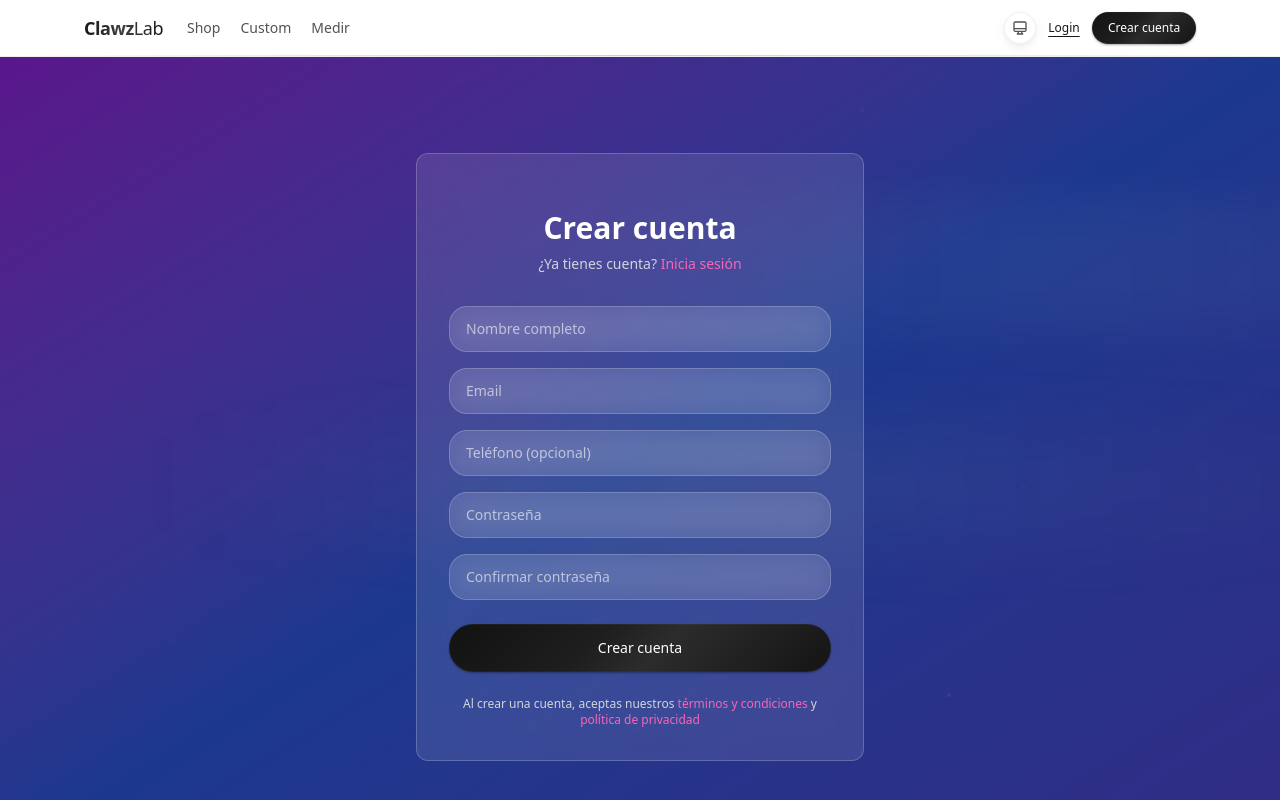
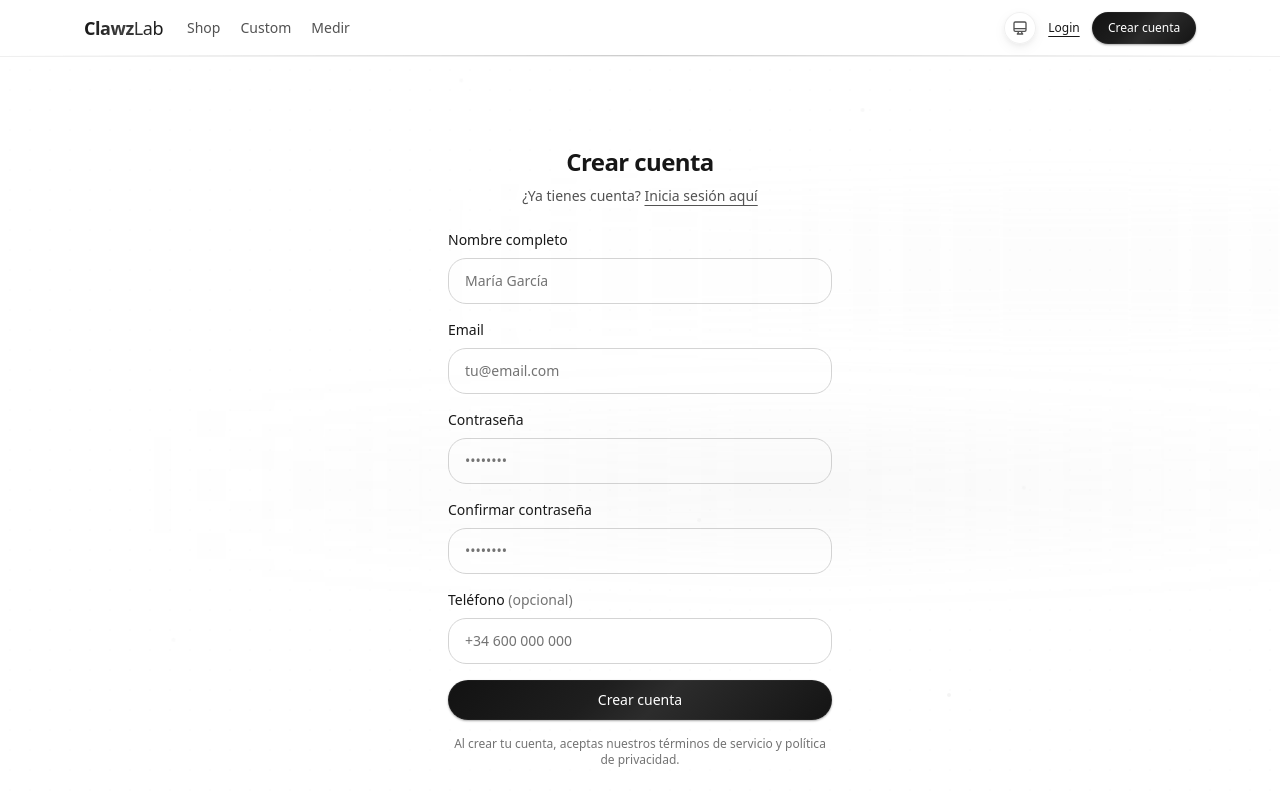
Before and after one commit to victorcg03/clawz-lab, a Next.js app: page /register in a window 1280 px wide. Shown: the top 800 px of the page. Built offline with nearby package versions, Linux system fonts and the light colour scheme.

Commit message:
fix(auth): update register page styling to follow minimalista design system

```diff
--- a/src/app/(public)/register/page.tsx
+++ b/src/app/(public)/register/page.tsx
@@ -1,6 +1,7 @@
 'use client';
 
 import { useState } from 'react';
+import { useRouter } from 'next/navigation';
 import Link from 'next/link';
 import { useForm } from 'react-hook-form';
 import { zodResolver } from '@hookform/resolvers/zod';
@@ -10,9 +11,10 @@ import { registerSchema, type RegisterInput } from '../auth/schema';
 import { registerAction } from '../auth/actions';
 
 export default function RegisterPage() {
+  const router = useRouter();
+
+  const [error, setError] = useState<string | null>(null);
   const [isLoading, setIsLoading] = useState(false);
-  const [error, setError] = useState<string | null>(null);
-  const [success, setSuccess] = useState<string | null>(null);
 
   const {
     register,
@@ -25,15 +27,14 @@ export default function RegisterPage() {
   const onSubmit = async (data: RegisterInput) => {
     setIsLoading(true);
     setError(null);
-    setSuccess(null);
 
     try {
       const result = await registerAction(data);
 
       if (result?.error) {
         setError(result.error);
-      } else if (result?.success) {
-        setSuccess(result.message || 'Cuenta creada exitosamente');
+      } else {
+        router.push('/dashboard');
       }
     } catch {
       setError('Error inesperado. Intenta de nuevo.');
@@ -43,54 +44,53 @@ export default function RegisterPage() {
   };
 
   return (
-    <div className="min-h-screen flex items-center justify-center bg-gradient-to-br from-purple-900 via-blue-900 to-indigo-900">
-      <div className="max-w-md w-full space-y-8 p-8 bg-white/10 backdrop-blur-md rounded-xl border border-white/20">
-        <div>
-          <h2 className="mt-6 text-center text-3xl font-extrabold text-white">
-            Crear cuenta
-          </h2>
-          <p className="mt-2 text-center text-sm text-gray-300">
+    <div className="min-h-screen flex items-center justify-center p-8">
+      <div className="w-full max-w-sm space-y-6">
+        <div className="text-center space-y-2">
+          <h1 className="text-2xl font-semibold tracking-tight">Crear cuenta</h1>
+          <p className="text-sm text-neutral-600 dark:text-neutral-400">
             ¿Ya tienes cuenta?{' '}
             <Link
               href="/login"
-              className="font-medium text-pink-400 hover:text-pink-300 transition-colors"
+              className="font-medium underline underline-offset-4 hover:text-neutral-900 dark:hover:text-neutral-100 transition-colors"
             >
-              Inicia sesión
+              Inicia sesión aquí
             </Link>
           </p>
         </div>
 
-        <form className="mt-8 space-y-6" onSubmit={handleSubmit(onSubmit)}>
+        <form
+          className="space-y-4"
+          onSubmit={handleSubmit(onSubmit)}
+          data-testid="register-form"
+        >
           {error && (
-            <div className="p-3 text-sm text-red-200 bg-red-500/20 border border-red-500/30 rounded-md">
+            <div
+              className="p-3 text-sm text-red-600 bg-red-50 dark:bg-red-900/20 border border-red-200 dark:border-red-800 rounded-md"
+              data-testid="register-error"
+            >
               {error}
-            </div>
-          )}
-
-          {success && (
-            <div className="p-3 text-sm text-green-200 bg-green-500/20 border border-green-500/30 rounded-md">
-              {success}
             </div>
           )}
 
           <div className="space-y-4">
             <div>
-              <label htmlFor="name" className="sr-only">
-                Nombre
+              <label htmlFor="name" className="block text-sm font-medium mb-2">
+                Nombre completo
               </label>
               <Input
                 {...register('name')}
                 id="name"
                 type="text"
                 autoComplete="name"
-                placeholder="Nombre completo"
-                variant="glass"
+                placeholder="María García"
                 error={errors.name?.message}
+                data-testid="register-name"
               />
             </div>
 
             <div>
-              <label htmlFor="email" className="sr-only">
+              <label htmlFor="email" className="block text-sm font-medium mb-2">
                 Email
               </label>
               <Input
@@ -98,29 +98,14 @@ export default function RegisterPage() {
                 id="email"
                 type="email"
                 autoComplete="email"
-                placeholder="Email"
-                variant="glass"
+                placeholder="tu@email.com"
                 error={errors.email?.message}
+                data-testid="register-email"
               />
             </div>
 
             <div>
-              <label htmlFor="phone" className="sr-only">
-                Teléfono
-              </label>
-              <Input
-                {...register('phone')}
-                id="phone"
-                type="tel"
-                autoComplete="tel"
-                placeholder="Teléfono (opcional)"
-                variant="glass"
-                error={errors.phone?.message}
-              />
-            </div>
-
-            <div>
-              <label htmlFor="password" className="sr-only">
+              <label htmlFor="password" className="block text-sm font-medium mb-2">
                 Contraseña
               </label>
               <Input
@@ -128,14 +113,14 @@ export default function RegisterPage() {
                 id="password"
                 type="password"
                 autoComplete="new-password"
-                placeholder="Contraseña"
-                variant="glass"
+                placeholder="••••••••"
                 error={errors.password?.message}
+                data-testid="register-password"
               />
             </div>
 
             <div>
-              <label htmlFor="confirmPassword" className="sr-only">
+              <label htmlFor="confirmPassword" className="block text-sm font-medium mb-2">
                 Confirmar contraseña
               </label>
               <Input
@@ -143,40 +128,35 @@ export default function RegisterPage() {
                 id="confirmPassword"
                 type="password"
                 autoComplete="new-password"
-                placeholder="Confirmar contraseña"
-                variant="glass"
+                placeholder="••••••••"
                 error={errors.confirmPassword?.message}
+                data-testid="register-confirm-password"
+              />
+            </div>
+
+            <div>
+              <label htmlFor="phone" className="block text-sm font-medium mb-2">
+                Teléfono <span className="text-neutral-500">(opcional)</span>
+              </label>
+              <Input
+                {...register('phone')}
+                id="phone"
+                type="tel"
+                autoComplete="tel"
+                placeholder="+34 600 000 000"
+                error={errors.phone?.message}
+                data-testid="register-phone"
               />
             </div>
           </div>
 
-          <div>
-            <Button
-              type="submit"
-              variant="primary"
-              size="lg"
-              loading={isLoading}
-              className="w-full"
-            >
-              Crear cuenta
-            </Button>
-          </div>
+          <Button type="submit" variant="primary" loading={isLoading} className="w-full">
+            Crear cuenta
+          </Button>
 
-          <p className="text-xs text-gray-300 text-center">
-            Al crear una cuenta, aceptas nuestros{' '}
-            <Link
-              href="/terms"
-              className="text-pink-400 hover:text-pink-300 transition-colors"
-            >
-              términos y condiciones
-            </Link>{' '}
-            y{' '}
-            <Link
-              href="/privacy"
-              className="text-pink-400 hover:text-pink-300 transition-colors"
-            >
-              política de privacidad
-            </Link>
+          <p className="text-xs text-neutral-500 text-center">
+            Al crear tu cuenta, aceptas nuestros términos de servicio y política de
+            privacidad.
           </p>
         </form>
       </div>
```
